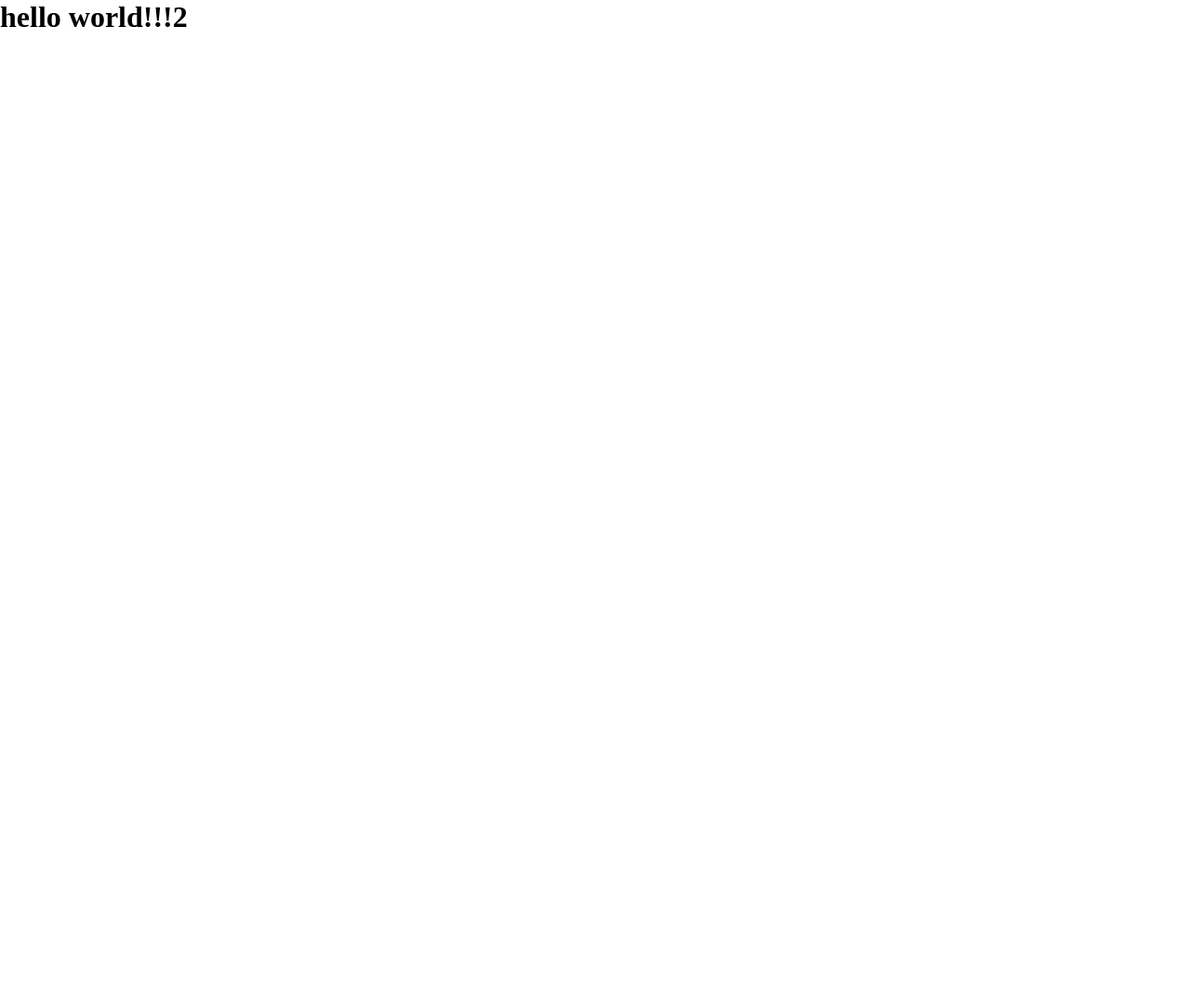
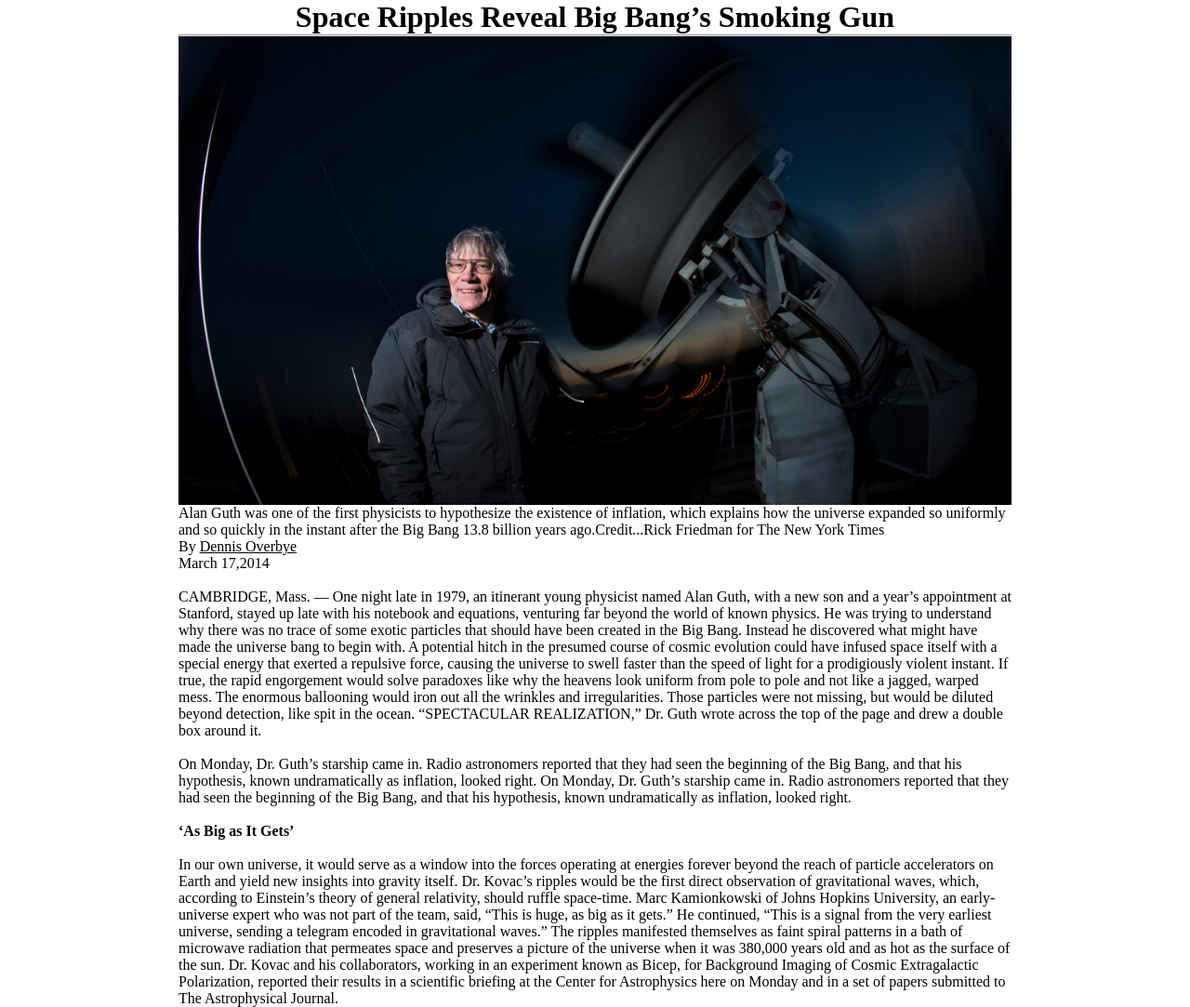
Before and after one commit to MarkoNS1990/new_york_times, a website: page index.html in a window 1280 px wide. Shown: the whole page at 93% size. Before the commit the page ends 800 px from the top, so only its background shows below. Drawn offline with Linux system fonts and the light colour scheme.

Commit message:
made skeleton html

```diff
--- a/index.html
+++ b/index.html
@@ -12,7 +12,43 @@
 
 <body>
 
-  <h1>hello world!!!2</h1>
+  <div class="container">
+  <h1>Space Ripples Reveal Big Bang’s Smoking Gun</h1>
+  <hr>
+  <img src="assets/18cosmos-superJumbo.jpg" alt="" class='pic'>
+  <p>Alan Guth was one of the first physicists to hypothesize the existence of inflation, which explains how the universe expanded so uniformly and so quickly in the instant after the Big Bang 13.8 billion years ago.Credit...Rick Friedman for The New York Times</p>
+
+  <span>By </span><a href="http://www.nytimes.com/by/dennis-overbye">Dennis Overbye</a>
+
+  <p class='date'>March 17,2014</p>
+  <br>
+  <p>CAMBRIDGE, Mass. — One night late in 1979, an itinerant young physicist named Alan Guth, with a new son and a year’s appointment at Stanford, stayed up late with his notebook and equations, venturing far beyond the world of known physics.
+
+    He was trying to understand why there was no trace of some exotic particles that should have been created in the Big Bang. Instead he discovered what might have made the universe bang to begin with. A potential hitch in the presumed course of cosmic evolution could have infused space itself with a special energy that exerted a repulsive force, causing the universe to swell faster than the speed of light for a prodigiously violent instant.
+
+    If true, the rapid engorgement would solve paradoxes like why the heavens look uniform from pole to pole and not like a jagged, warped mess. The enormous ballooning would iron out all the wrinkles and irregularities. Those particles were not missing, but would be diluted beyond detection, like spit in the ocean.
+
+    “SPECTACULAR REALIZATION,” Dr. Guth wrote across the top of the page and drew a double box around it.
+    <br><br>
+    On Monday, Dr. Guth’s starship came in. Radio astronomers reported that they had seen the beginning of the Big Bang, and that his hypothesis, known undramatically as inflation, looked right.
+    On Monday, Dr. Guth’s starship came in. Radio astronomers reported that they had seen the beginning of the Big Bang, and that his hypothesis, known undramatically as inflation, looked right.
+  </p>
+  <br>
+  <p>
+    <strong>‘As Big as It Gets’</strong> <br><br>
+
+In our own universe, it would serve as a window into the forces operating at energies forever beyond the reach of particle accelerators on Earth and yield new insights into gravity itself. Dr. Kovac’s ripples would be the first direct observation of gravitational waves, which, according to Einstein’s theory of general relativity, should ruffle space-time.
+
+Marc Kamionkowski of Johns Hopkins University, an early-universe expert who was not part of the team, said, “This is huge, as big as it gets.”
+
+He continued, “This is a signal from the very earliest universe, sending a telegram encoded in gravitational waves.”
+
+The ripples manifested themselves as faint spiral patterns in a bath of microwave radiation that permeates space and preserves a picture of the universe when it was 380,000 years old and as hot as the surface of the sun.
+
+Dr. Kovac and his collaborators, working in an experiment known as Bicep, for Background Imaging of Cosmic Extragalactic Polarization, reported their results in a scientific briefing at the Center for Astrophysics here on Monday and in a set of papers submitted to The Astrophysical Journal.
+  </p>
+
+</div>
 </body>
 
 </html>
--- a/style.css
+++ b/style.css
@@ -27,8 +27,8 @@ ul {
 }
 
 a {
-  text-decoration: none;
-  color: white;
+  text-decoration: underline;
+  color: black;
 }
 
 a:hover {
@@ -40,3 +40,15 @@ a:hover {
                 ****** GLOBAL ******
     ==============================================
 */
+.container {
+  margin: auto;
+  width: 70%;
+}
+.pic {
+  width: 100%;
+  margin: auto;
+  display: block;
+}
+h1 {
+  text-align: center;
+}
```
Also changed, not shown: assets/18cosmos-superJumbo.jpg (added).
